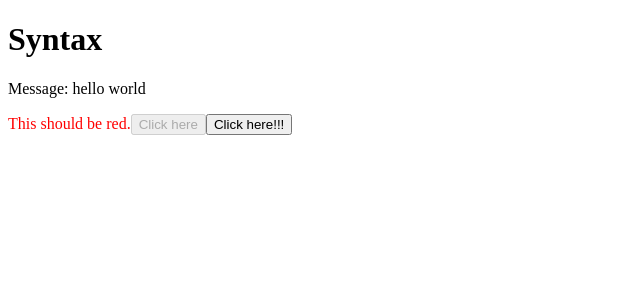
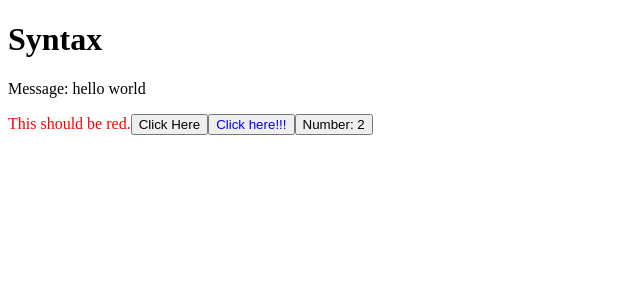
Before and after one commit to beovan/vue-learning, a Vue app: page / in a window 1280 px wide. Shown: the top 300 px of the page, without its empty margins (0-640 px from the left). Built offline with nearby package versions, Linux system fonts and the light colour scheme.

Commit message:
refactor: Update App.vue to improve button functionality and styling

```diff
--- a/src/App.vue
+++ b/src/App.vue
@@ -3,11 +3,17 @@ const message = 'hello world';
 const rawHtml = '<span style="color: red">This should be red.</span>';
 const buttonId = 'button-id';
   const buttonClass = 'btn btn-rounded';
-  const isButtonDisabled = true;
+  const isButtonDisabled = false;
   const objectOfAttrs = {
   id: 'container',
-  class: 'wrapper'
+  class: 'wrapper',
+  style: {
+    color: 'blue'
+  }
 }
+const number = 0;
+const listString = "a,b,c,d,e,f,g,h,i,j"
+const convertToId = (data) => data.split(',').join('-');
 </script>
 
 <template>
@@ -18,7 +24,12 @@ const buttonId = 'button-id';
     </p>
     <span v-html="rawHtml">
     </span>
-    <button  :id="buttonId" :class="buttonClass" :disabled="isButtonDisabled" >Click here</button>
+    <button  :id="buttonId" :class="buttonClass" :disabled="isButtonDisabled" >
+      {{ isButtonDisabled  ? "Disable" : "Click Here"  }}
+    </button>
+
     <button v-bind="objectOfAttrs">Click here!!!</button>
+    <button :id="convertToId(listString)">Number: {{ number + 2 }}</button>
+
  </div>
 </template>
```
